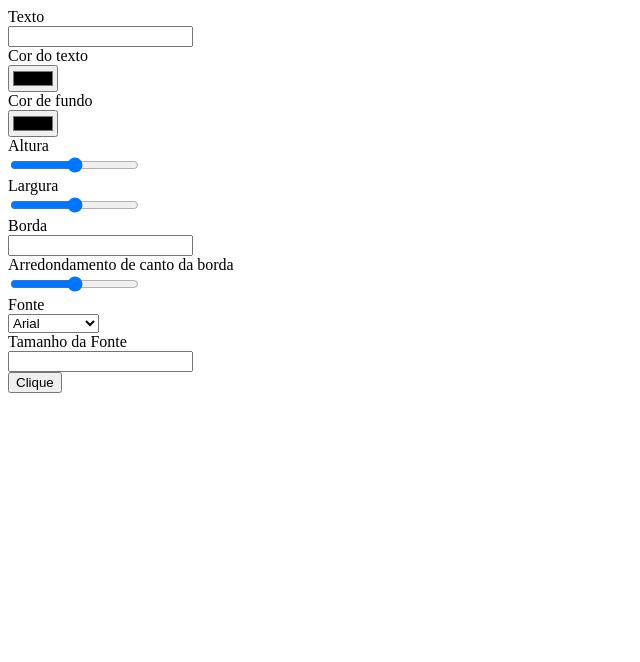
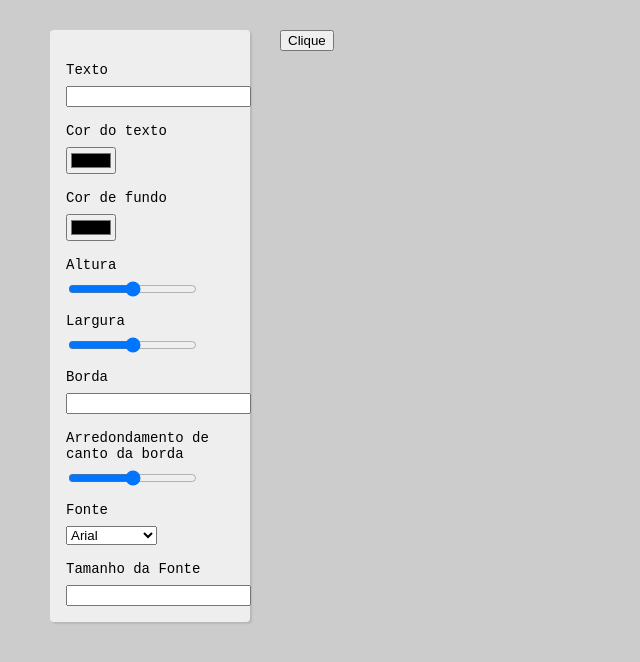
Before and after one commit to MatheusFoganholo/button-creator, a plain HTML site: page index.html in a window 1280 px wide. Shown: the whole page, without its empty margins (0-640 px from the left). Drawn offline with Linux system fonts and the light colour scheme.

Commit message:
HTML/CSS part is done

```diff
--- a/css/style.css
+++ b/css/style.css
@@ -1,3 +1,43 @@
+body {
+    margin: 0px;
+    background: #CCC;
+}
+
 label {
     display: block;
+    margin-bottom: .5rem;
+    margin-top: 1rem;
 }
+
+input {
+    display: block;
+}
+
+#button-creator {
+    display: grid;
+    grid-gap: 30px;
+    padding: 30px 50px;
+    grid-template-columns: 200px 1fr;
+}
+
+#controls {
+    font-family: 'IBM Plex Mono', monospace;
+    font-size: .875rem;
+    background: #EEE;
+    padding: 1rem;
+    border-radius: 4px;
+    box-shadow: 2px 2px 2px 0 rgba(0, 0, 0, .1);
+}
+
+.css {
+    font-family: 'IBM Plex Mono', monospace;
+    color: #333;
+    margin-top: 40px;
+    display: flex;
+    flex-direction: column;
+}
+
+.css span {
+    display: block;
+    margin-bottom: .5rem;
+}
--- a/index.html
+++ b/index.html
@@ -8,7 +8,7 @@
 </head>
 <body>
     <!-- Container -->
-    <section class="button-creator">
+    <section id="button-creator">
 
         <!-- Form -->
         <form id="controls">
@@ -59,7 +59,7 @@
 
             <pre>
                 <code class="css">
-
+                    <span></span>
                 </code>
             </pre>
         </section>
```
